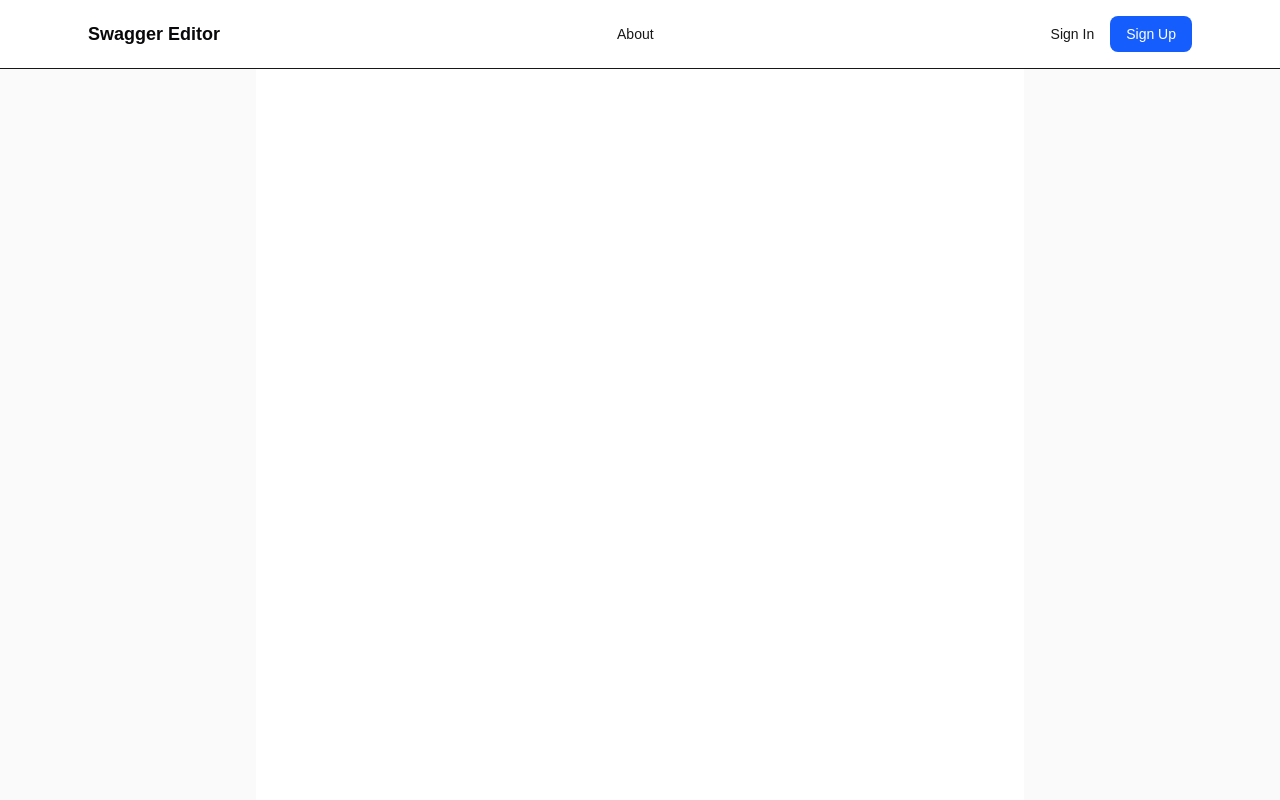
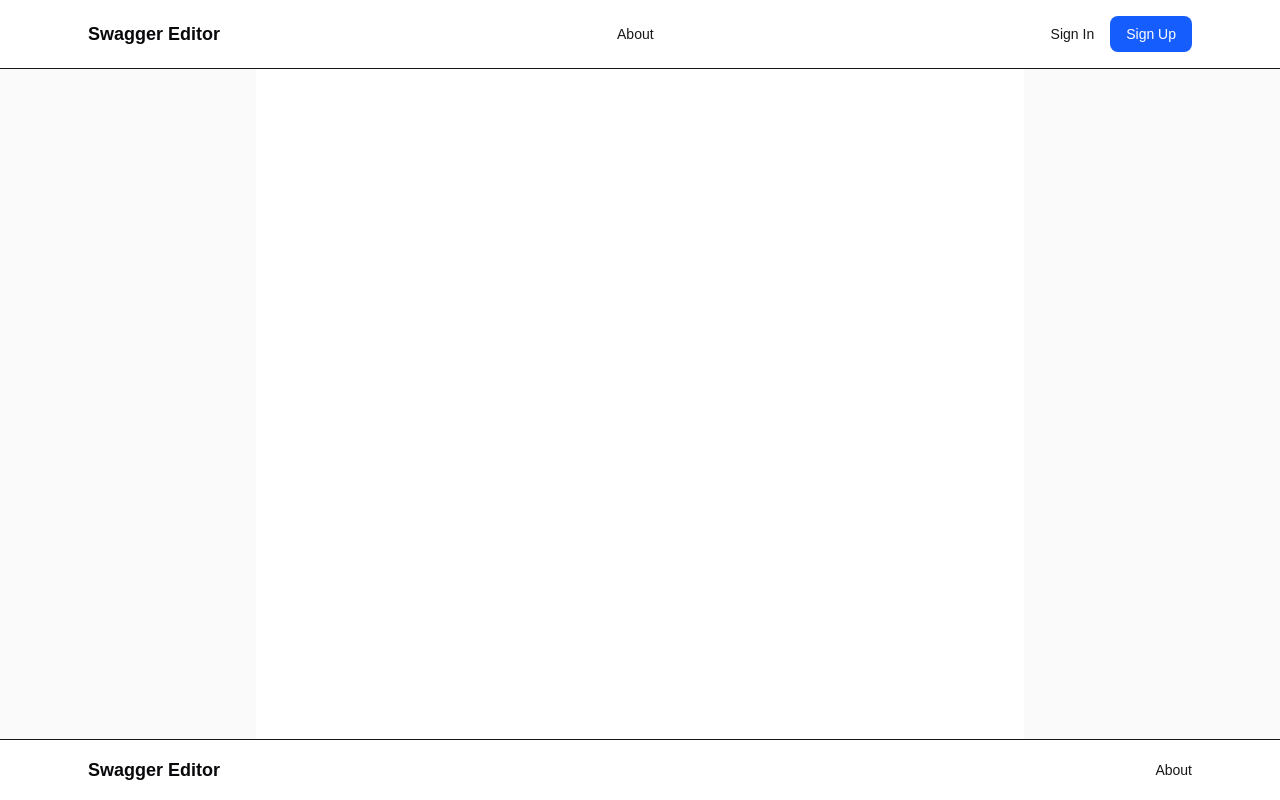
Before and after one commit to skorobogatovamail/swagger-editor-app, a Next.js app: page / in a window 1280 px wide. Built offline with nearby package versions, Linux system fonts and the light colour scheme.

Commit message:
feat: add footer

```diff
--- a/src/app/layout.tsx
+++ b/src/app/layout.tsx
@@ -4,6 +4,7 @@ import './globals.css';
 import { NextIntlClientProvider } from 'next-intl';
 import { getLocale, getMessages } from 'next-intl/server';
 import { Header } from '@/components/Header/Header';
+import { Footer } from '@/components/Footer/Footer';
 
 const geistSans = Geist({
   variable: '--font-geist-sans',
@@ -37,6 +38,7 @@ export default async function RootLayout({
         <NextIntlClientProvider messages={messages}>
           <Header />
           {children}
+          <Footer />
         </NextIntlClientProvider>
       </body>
     </html>
--- /dev/null
+++ b/src/components/Footer/Footer.tsx
@@ -0,0 +1,27 @@
+import Link from 'next/link';
+import { useTranslations } from 'next-intl';
+
+export const Footer = () => {
+  const t = useTranslations('Footer');
+
+  return (
+    <footer className="w-full border-t bg-white">
+      <nav className="flex justify-between items-center px-6 py-4 max-w-6xl mx-auto">
+        <div className="flex items-center gap-4">
+          <Link className="text-lg font-semibold text-zinc-950" href="/">
+            {t('appName')}
+          </Link>
+        </div>
+
+        <div className="flex items-center gap-4">
+          <Link
+            className="text-sm font-medium transition-colors hover:text-blue-600"
+            href="/about"
+          >
+            {t('about')}
+          </Link>
+        </div>
+      </nav>
+    </footer>
+  );
+};
```
